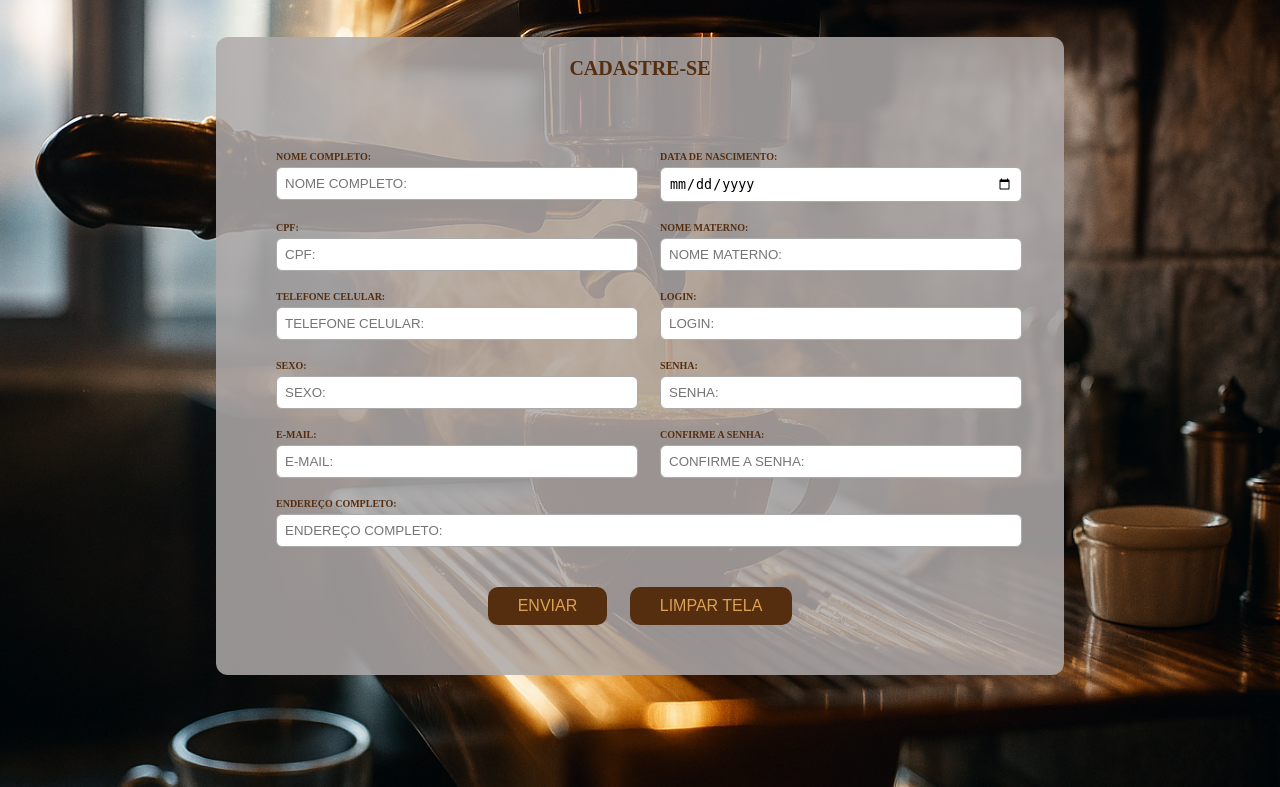
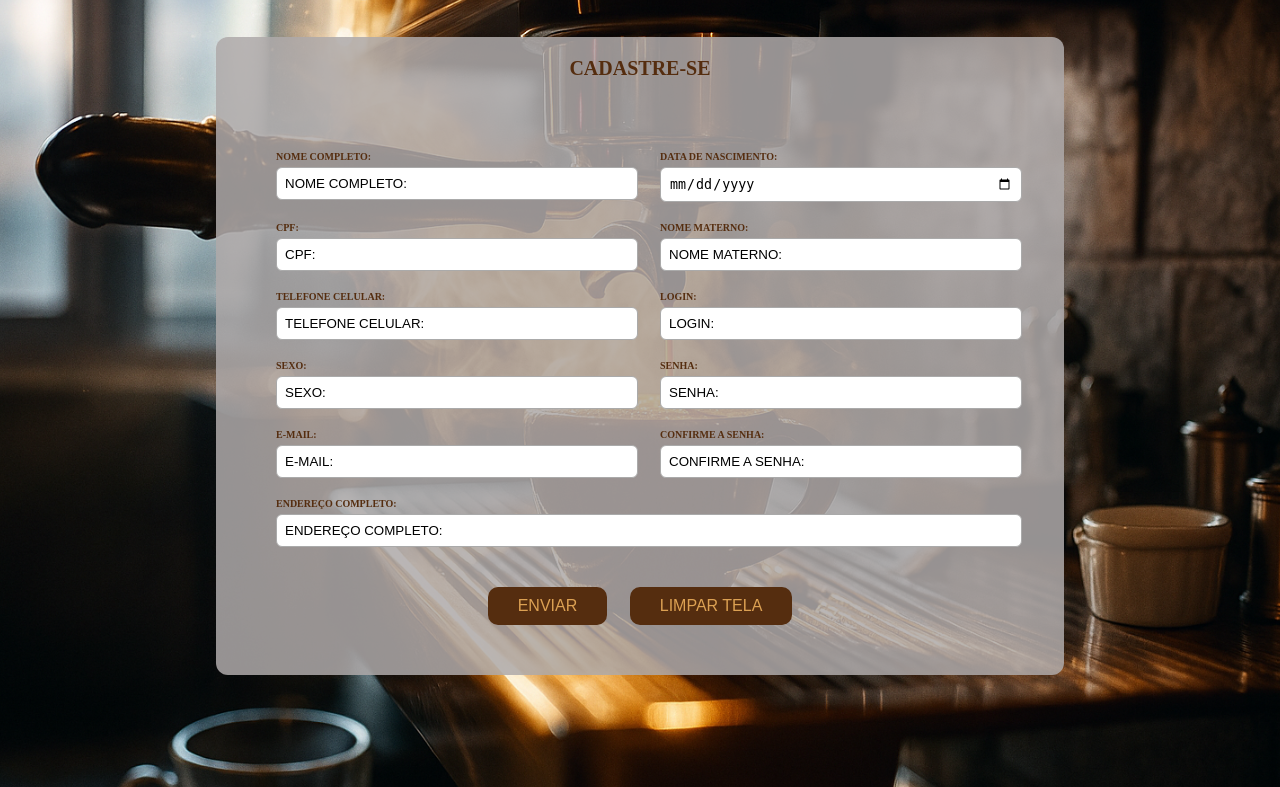
Before and after one commit to Marcelle635/Projeto, a PHP site: page /cadastro.html in a window 1280 px wide. Shown: the part 83-870 px from the top of the page. Run offline with PHP 8.4, Linux system fonts and the light colour scheme.

Commit message:
atualizei

```diff
--- a/cadastro.css
+++ b/cadastro.css
@@ -131,6 +131,11 @@ input {
   border: 1px solid #aaa;
   border-radius: 6px;
 }
+input::placeholder {
+  color: black;      /* cor do texto */
+  opacity: 1;        /* garante que a cor apareça 100% (alguns navegadores deixam opaco) */
+}
+
 
 .full-width {
   grid-column: span 2;
```
